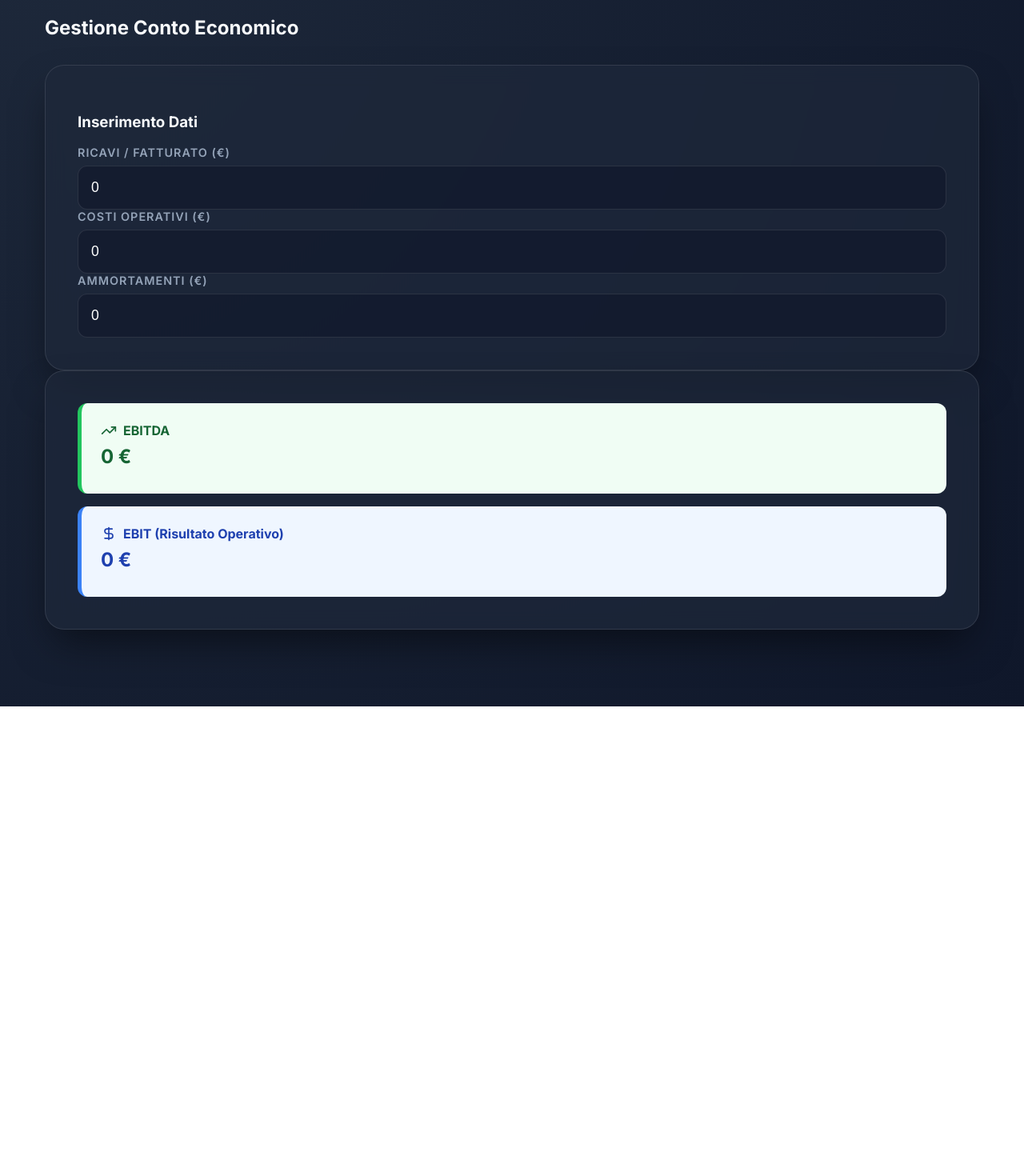
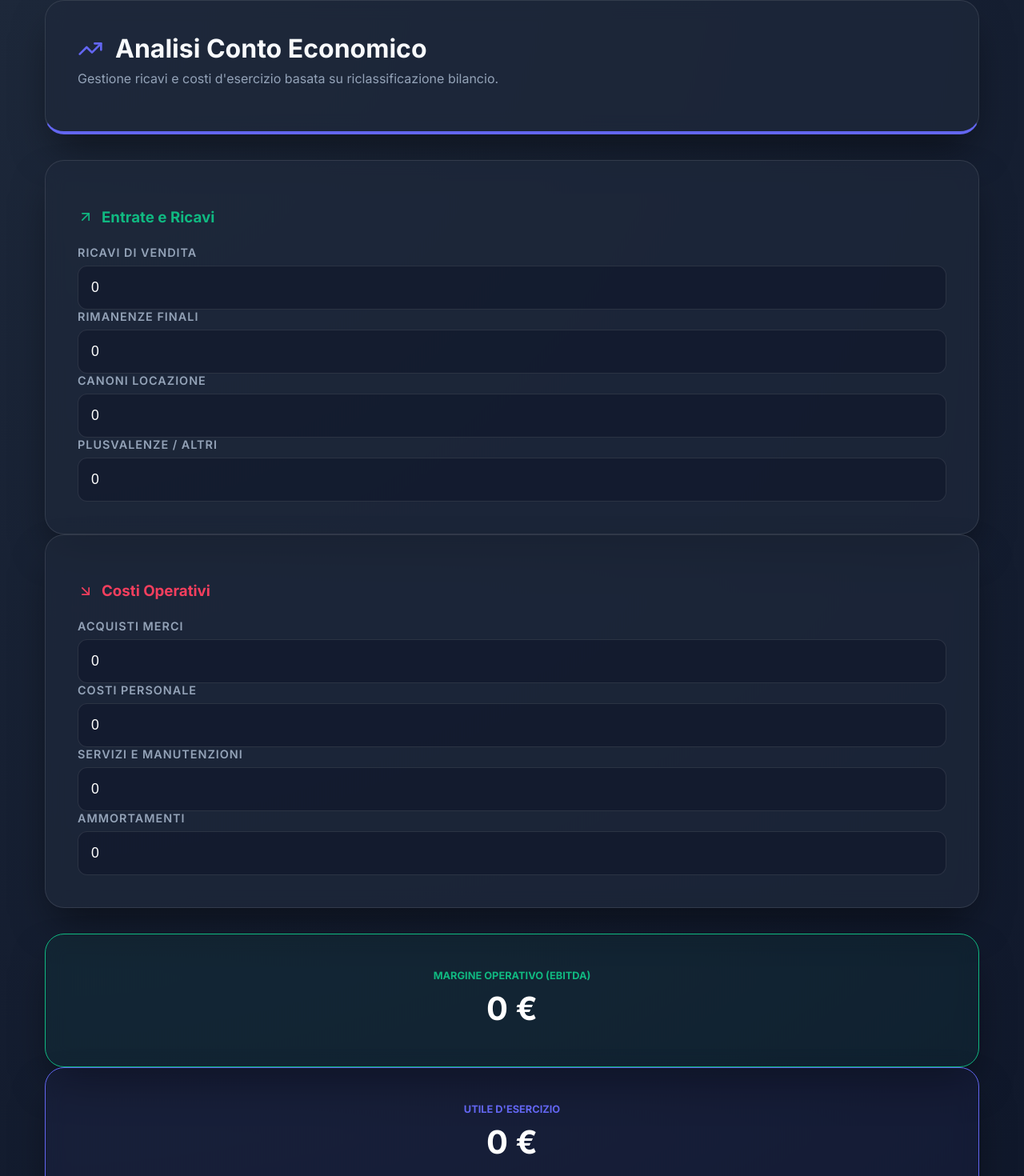
Before and after one commit to denmask/Progetto_Economico_React, a React (Vite) app in the folder financial-dashboard/: page /conto-economico in a window 1280 px wide. Shown: the part 148-1618 px from the top of the page at 80% size. Before the commit the page ends 1031 px from the top, so only its background shows below. Built offline with nearby package versions, Linux system fonts and the light colour scheme.

Commit message:
CONTOECONOMICO && STATOPATRIMONIALE

```diff
--- a/financial-dashboard/src/context/FinancialContext.jsx
+++ b/financial-dashboard/src/context/FinancialContext.jsx
@@ -4,8 +4,10 @@ const FinancialContext = createContext();
 
 const financialReducer = (state, action) => {
   switch (action.type) {
-    case 'UPDATE_DATA':
-      return { ...state, ...action.payload };
+    case 'UPDATE_CE':
+      return { ...state, contoEconomico: { ...state.contoEconomico, ...action.payload } };
+    case 'UPDATE_SP':
+      return { ...state, statoPatrimoniale: { ...state.statoPatrimoniale, ...action.payload } };
     default:
       return state;
   }
@@ -13,16 +15,21 @@ const financialReducer = (state, action) => {
 
 export const FinancialProvider = ({ children }) => {
   const [state, dispatch] = useReducer(financialReducer, {}, () => {
-    const localData = localStorage.getItem('financialData');
+    const localData = localStorage.getItem('fin_data');
     return localData ? JSON.parse(localData) : {
-      contoEconomico: { ricavi: 0, costi: 0, ammortamenti: 0 },
-      statoPatrimoniale: { attivo: 0, passivo: 0, patrimonio: 0 },
-      preventivo: { budget: 0, consuntivo: 0 }
+      contoEconomico: {
+        ricaviVendita: 0, canoniLocazione: 0, interessiAttivi: 0, rimanenzeFinali: 0, plusvalenze: 0,
+        acquistiMerci: 0, personale: 0, ammortamenti: 0, serviziTecnici: 0, oneriFinanziari: 0, imposte: 0
+      },
+      statoPatrimoniale: {
+        cassa: 0, creditiComm: 0, rimanenze: 0, immobilizzazioni: 0,
+        debitiBreve: 0, debitiLungo: 0, fondoTFR: 0, capitaleSociale: 0, riserve: 0
+      }
     };
   });
 
   useEffect(() => {
-    localStorage.setItem('financialData', JSON.stringify(state));
+    localStorage.setItem('fin_data', JSON.stringify(state));
   }, [state]);
 
   return (
--- a/financial-dashboard/src/pages/ContoEconomico.jsx
+++ b/financial-dashboard/src/pages/ContoEconomico.jsx
@@ -1,57 +1,81 @@
 import React, { useContext } from 'react';
 import FinancialContext from '../context/FinancialContext';
-import { TrendingUp, TrendingDown, DollarSign } from 'lucide-react';
+import { TrendingUp, Wallet, ArrowUpRight, ArrowDownRight } from 'lucide-react';
 
 const ContoEconomico = () => {
   const { state, dispatch } = useContext(FinancialContext);
-  const { ricavi, costi, ammortamenti } = state.contoEconomico;
+  const ce = state.contoEconomico;
 
-  const handleInputChange = (e) => {
-    const { name, value } = e.target;
+  const handleChange = (e) => {
     dispatch({
       type: 'UPDATE_CE',
-      payload: { [name]: parseFloat(value) || 0 }
+      payload: { [e.target.name]: parseFloat(e.target.value) || 0 }
     });
   };
 
-  const ebitda = ricavi - costi;
-  const ebit = ebitda - ammortamenti;
+  const totaleRicavi = (ce.ricaviVendita || 0) + (ce.canoniLocazione || 0) + (ce.interessiAttivi || 0) + (ce.rimanenzeFinali || 0) + (ce.plusvalenze || 0);
+  const totaleCosti = (ce.acquistiMerci || 0) + (ce.personale || 0) + (ce.serviziTecnici || 0);
+  const ebitda = totaleRicavi - totaleCosti;
+  const utile = ebitda - (ce.ammortamenti || 0) - (ce.oneriFinanziari || 0) - (ce.imposte || 0);
 
   return (
     <div className="container">
-      <h2 style={{ marginBottom: '2rem' }}>Gestione Conto Economico</h2>
+      <div className="card" style={{ marginBottom: '2rem', borderBottom: '4px solid var(--primary)' }}>
+        <h1 style={{ margin: 0, display: 'flex', alignItems: 'center', gap: '15px' }}>
+          <TrendingUp size={32} color="var(--primary)" /> Analisi Conto Economico
+        </h1>
+        <p style={{ color: 'var(--text-muted)', marginTop: '0.5rem' }}>Gestione ricavi e costi d'esercizio basata su riclassificazione bilancio.</p>
+      </div>
 
       <div className="grid">
-        <div className="card">
-          <h3>Inserimento Dati</h3>
+        <section className="card">
+          <h3 style={{ color: 'var(--success)', display: 'flex', alignItems: 'center', gap: '10px', marginBottom: '1.5rem' }}>
+            <ArrowUpRight size={20}/> Entrate e Ricavi
+          </h3>
           <div className="input-group">
-            <label>Ricavi / Fatturato (€)</label>
-            <input type="number" name="ricavi" value={ricavi} onChange={handleInputChange} />
+            <label>Ricavi di Vendita</label>
+            <input type="number" name="ricaviVendita" value={ce.ricaviVendita} onChange={handleChange} step="100" />
+
+            <label>Rimanenze Finali</label>
+            <input type="number" name="rimanenzeFinali" value={ce.rimanenzeFinali} onChange={handleChange} step="50" />
+
+            <label>Canoni Locazione</label>
+            <input type="number" name="canoniLocazione" value={ce.canoniLocazione} onChange={handleChange} step="50" />
+
+            <label>Plusvalenze / Altri</label>
+            <input type="number" name="plusvalenze" value={ce.plusvalenze} onChange={handleChange} step="10" />
           </div>
+        </section>
+
+        <section className="card">
+          <h3 style={{ color: 'var(--danger)', display: 'flex', alignItems: 'center', gap: '10px', marginBottom: '1.5rem' }}>
+            <ArrowDownRight size={20}/> Costi Operativi
+          </h3>
           <div className="input-group">
-            <label>Costi Operativi (€)</label>
-            <input type="number" name="costi" value={costi} onChange={handleInputChange} />
+            <label>Acquisti Merci</label>
+            <input type="number" name="acquistiMerci" value={ce.acquistiMerci} onChange={handleChange} step="100" />
+
+            <label>Costi Personale</label>
+            <input type="number" name="personale" value={ce.personale} onChange={handleChange} step="100" />
+
+            <label>Servizi e Manutenzioni</label>
+            <input type="number" name="serviziTecnici" value={ce.serviziTecnici} onChange={handleChange} step="50" />
+
+            <label>Ammortamenti</label>
+            <input type="number" name="ammortamenti" value={ce.ammortamenti} onChange={handleChange} step="10" />
           </div>
-          <div className="input-group">
-            <label>Ammortamenti (€)</label>
-            <input type="number" name="ammortamenti" value={ammortamenti} onChange={handleInputChange} />
-          </div>
+        </section>
+      </div>
+
+      <div className="grid" style={{ marginTop: '2rem' }}>
+        <div className="card" style={{ textAlign: 'center', background: 'rgba(16, 185, 129, 0.05)', borderColor: 'var(--success)' }}>
+          <span style={{ color: 'var(--success)', fontWeight: 700, textTransform: 'uppercase', fontSize: '0.8rem' }}>Margine Operativo (EBITDA)</span>
+          <h2 style={{ fontSize: '2.5rem', margin: '0.5rem 0', color: '#fff' }}>{ebitda.toLocaleString()} €</h2>
         </div>
 
-        <div className="card" style={{ display: 'flex', flexDirection: 'column', gap: '1rem', justifyContent: 'center' }}>
-          <div style={{ padding: '1.5rem', background: '#f0fdf4', borderRadius: '12px', borderLeft: '5px solid #22c55e' }}>
-            <div style={{ display: 'flex', alignItems: 'center', gap: '0.5rem', color: '#166534' }}>
-              <TrendingUp size={20} /> <strong>EBITDA</strong>
-            </div>
-            <h2 style={{ margin: '0.5rem 0', color: '#166534' }}>{ebitda.toLocaleString()} €</h2>
-          </div>
-
-          <div style={{ padding: '1.5rem', background: '#eff6ff', borderRadius: '12px', borderLeft: '5px solid #3b82f6' }}>
-            <div style={{ display: 'flex', alignItems: 'center', gap: '0.5rem', color: '#1e40af' }}>
-              <DollarSign size={20} /> <strong>EBIT (Risultato Operativo)</strong>
-            </div>
-            <h2 style={{ margin: '0.5rem 0', color: '#1e40af' }}>{ebit.toLocaleString()} €</h2>
-          </div>
+        <div className="card" style={{ textAlign: 'center', background: 'rgba(99, 102, 241, 0.05)', borderColor: 'var(--primary)' }}>
+          <span style={{ color: 'var(--primary)', fontWeight: 700, textTransform: 'uppercase', fontSize: '0.8rem' }}>Utile d'Esercizio</span>
+          <h2 style={{ fontSize: '2.5rem', margin: '0.5rem 0', color: '#fff' }}>{utile.toLocaleString()} €</h2>
         </div>
       </div>
     </div>
--- a/financial-dashboard/src/pages/StatoPatrimoniale.jsx
+++ b/financial-dashboard/src/pages/StatoPatrimoniale.jsx
@@ -1,61 +1,82 @@
 import React, { useContext } from 'react';
 import FinancialContext from '../context/FinancialContext';
+import { Landmark, Wallet, Scale } from 'lucide-react';
 
 const StatoPatrimoniale = () => {
   const { state, dispatch } = useContext(FinancialContext);
-  const { attivoCircolante, immobilizzazioni, passivoBreve, passivoLungo, patrimonioNetto } = state.statoPatrimoniale;
+  const sp = state.statoPatrimoniale;
 
-  const handleInputChange = (e) => {
-    const { name, value } = e.target;
+  const handleChange = (e) => {
     dispatch({
       type: 'UPDATE_SP',
-      payload: { [name]: parseFloat(value) || 0 }
+      payload: { [e.target.name]: parseFloat(e.target.value) || 0 }
     });
   };
 
-  const totaleAttivo = attivoCircolante + immobilizzazioni;
-  const totalePassivo = passivoBreve + passivoLungo + patrimonioNetto;
-  const currentRatio = passivoBreve !== 0 ? (attivoCircolante / passivoBreve).toFixed(2) : 0;
+  const totaleAttivo = (sp.cassa || 0) + (sp.creditiComm || 0) + (sp.rimanenze || 0) + (sp.immobilizzazioni || 0);
+  const totalePassivo = (sp.debitiBreve || 0) + (sp.debitiLungo || 0) + (sp.fondoTFR || 0);
+  const netto = (sp.capitaleSociale || 0) + (sp.riserve || 0);
 
   return (
     <div className="container">
-      <h2 style={{ marginBottom: '2rem' }}>Stato Patrimoniale</h2>
+      <div className="card" style={{ marginBottom: '2rem', borderBottom: '4px solid var(--accent)' }}>
+        <h1 style={{ margin: 0, display: 'flex', alignItems: 'center', gap: '15px' }}>
+          <Scale size={32} color="var(--accent)" /> Stato Patrimoniale
+        </h1>
+        <p style={{ color: 'var(--text-muted)', marginTop: '0.5rem' }}>Analisi degli Impieghi (Attivo) e delle Fonti (Passivo e Netto).</p>
+      </div>
+
       <div className="grid">
         <div className="card">
-          <h4 style={{ color: '#2563eb' }}>ATTIVO</h4>
+          <h2 style={{ color: 'var(--accent)', display: 'flex', alignItems: 'center', gap: '10px' }}>
+            <Landmark size={24} /> Attivo (Impieghi)
+          </h2>
           <div className="input-group">
-            <label>Attivo Circolante</label>
-            <input type="number" name="attivoCircolante" value={attivoCircolante} onChange={handleInputChange} />
+            <label>Cassa e Banca</label>
+            <input type="number" name="cassa" value={sp.cassa} onChange={handleChange} step="100" />
+
+            <label>Crediti Commerciali</label>
+            <input type="number" name="creditiComm" value={sp.creditiComm} onChange={handleChange} step="100" />
+
+            <label>Rimanenze di Magazzino</label>
+            <input type="number" name="rimanenze" value={sp.rimanenze} onChange={handleChange} step="100" />
+
+            <label>Immobilizzazioni Nette</label>
+            <input type="number" name="immobilizzazioni" value={sp.immobilizzazioni} onChange={handleChange} step="500" />
           </div>
-          <div className="input-group">
-            <label>Immobilizzazioni</label>
-            <input type="number" name="immobilizzazioni" value={immobilizzazioni} onChange={handleInputChange} />
+          <div style={{ marginTop: '2rem', padding: '1rem', background: 'rgba(6, 182, 212, 0.1)', borderRadius: '12px' }}>
+            <h3 style={{ margin: 0 }}>Totale Attivo: {totaleAttivo.toLocaleString()} €</h3>
           </div>
-          <hr />
-          <p><strong>Totale Attivo: {totaleAttivo.toLocaleString()} €</strong></p>
         </div>
 
         <div className="card">
-          <h4 style={{ color: '#ef4444' }}>PASSIVO & NETTO</h4>
+          <h2 style={{ color: 'var(--danger)', display: 'flex', alignItems: 'center', gap: '10px' }}>
+            <Wallet size={24} /> Passivo e Netto (Fonti)
+          </h2>
           <div className="input-group">
-            <label>Passività a breve</label>
-            <input type="number" name="passivoBreve" value={passivoBreve} onChange={handleInputChange} />
+            <label>Debiti verso Fornitori</label>
+            <input type="number" name="debitiBreve" value={sp.debitiBreve} onChange={handleChange} step="100" />
+
+            <label>Debiti Bancari / Mutui</label>
+            <input type="number" name="debitiLungo" value={sp.debitiLungo} onChange={handleChange} step="500" />
+
+            <label>Fondo TFR</label>
+            <input type="number" name="fondoTFR" value={sp.fondoTFR} onChange={handleChange} step="100" />
+
+            <label>Capitale Sociale e Riserve</label>
+            <input type="number" name="capitaleSociale" value={sp.capitaleSociale} onChange={handleChange} step="1000" />
           </div>
-          <div className="input-group">
-            <label>Patrimonio Netto</label>
-            <input type="number" name="patrimonioNetto" value={patrimonioNetto} onChange={handleInputChange} />
+          <div style={{ marginTop: '2rem', padding: '1rem', background: 'rgba(244, 63, 94, 0.1)', borderRadius: '12px' }}>
+            <h3 style={{ margin: 0 }}>Totale Fonti: {(totalePassivo + netto).toLocaleString()} €</h3>
           </div>
-          <hr />
-          <p><strong>Bilancio: {totalePassivo.toLocaleString()} €</strong></p>
         </div>
+      </div>
 
-        <div className="card" style={{ textAlign: 'center' }}>
-          <h4>Indice di Liquidità</h4>
-          <div style={{ fontSize: '2.5rem', fontWeight: 'bold', color: currentRatio >= 1.5 ? '#22c55e' : '#f59e0b' }}>
-            {currentRatio}
-          </div>
-          <p style={{ fontSize: '0.8rem', color: '#64748b' }}>Current Ratio (Attivo Circ. / Passivo Breve)</p>
-        </div>
+      <div className="card" style={{ marginTop: '2rem', textAlign: 'center', border: sp.cassa > 0 ? '1px solid var(--glass-border)' : '1px solid var(--danger)' }}>
+        <p style={{ color: 'var(--text-muted)', marginBottom: '0.5rem' }}>Controllo Quadratura Bilancio (Attivo - Fonti)</p>
+        <h2 style={{ color: (totaleAttivo - (totalePassivo + netto)) === 0 ? 'var(--success)' : 'var(--danger)', margin: 0 }}>
+          Differenza: {(totaleAttivo - (totalePassivo + netto)).toLocaleString()} €
+        </h2>
       </div>
     </div>
   );
```
